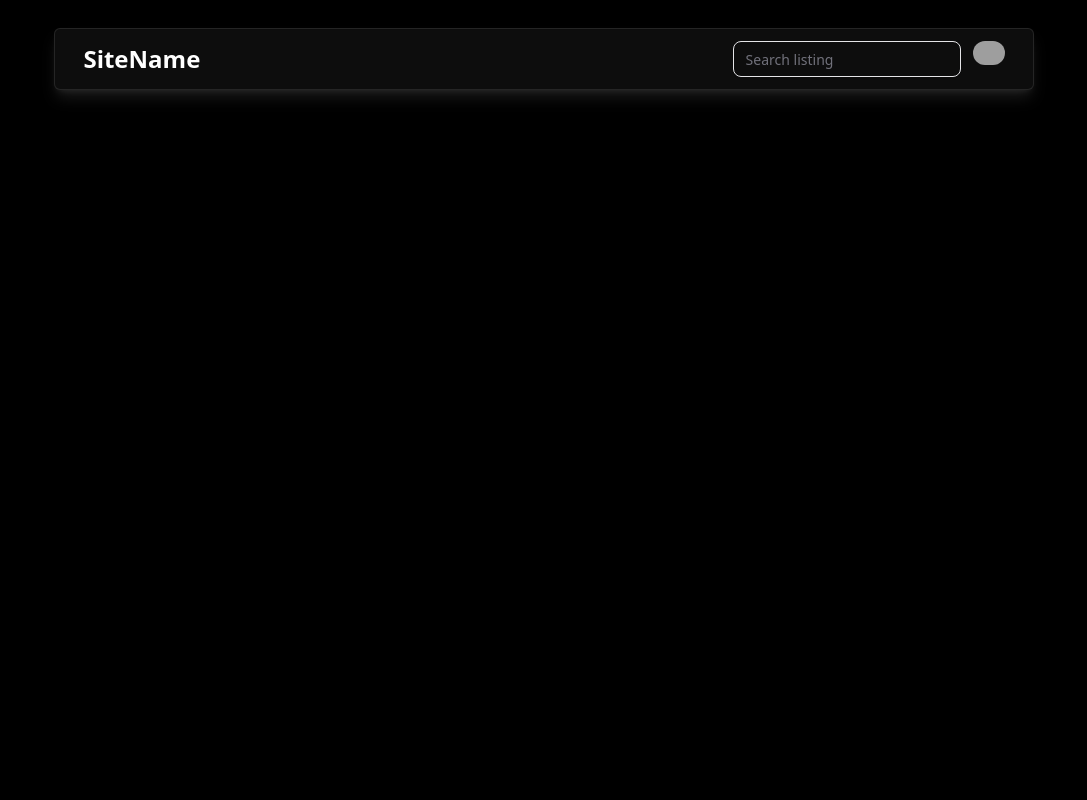
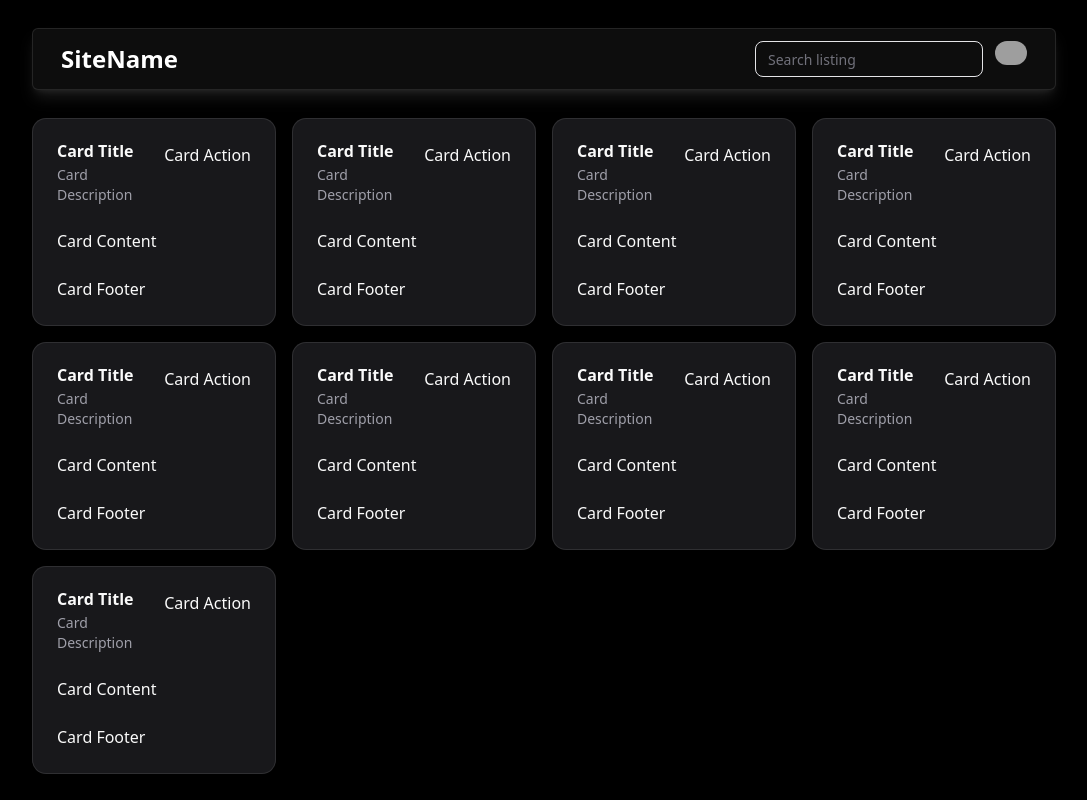
Before and after one commit to ByteBrewer101/carRental, a React (Vite) app in the folder frontend/: page /dashboard in a window 1280 px wide. Shown: the whole page, without its empty margins (96-1183 px from the left). Built offline with nearby package versions, Linux system fonts and the light colour scheme; grey boxes are pictures that could not be loaded; the HTML template or start-up script is replaced by a standard one.

Commit message:
changes10

```diff
--- a/frontend/src/Pages/DashBoard.jsx
+++ b/frontend/src/Pages/DashBoard.jsx
@@ -1,9 +1,23 @@
+import { MyCard } from "@/components/MyCard";
 import { NavBar } from "@/components/NavBar";
 
 export function DashBoard(){
     return (
-        <div className="bg-black min-h-screen">
-          <NavBar/>
+      <div className="bg-black min-h-screen">
+        <div className="flex flex-col w-full justify-center items-center">
+          <NavBar />
+          <div className="dark w-[80%] grid lg:grid-cols-4 md:grid-cols-3 gap-4">
+            <MyCard />
+            <MyCard />
+            <MyCard />
+            <MyCard />
+            <MyCard />
+            <MyCard />
+            <MyCard />
+            <MyCard />
+            <MyCard />
+          </div>
         </div>
-    )
+      </div>
+    );
 }
--- /dev/null
+++ b/frontend/src/components/MyCard.jsx
@@ -0,0 +1,22 @@
+import { Card, CardAction, CardContent, CardDescription, CardFooter, CardHeader, CardTitle } from "./ui/card";
+
+
+export function MyCard() {
+  return (
+    <div>
+      <Card className="hover:bg-white/20 cursor-pointer transition-all ease-in-out duration-500">
+        <CardHeader>
+          <CardTitle>Card Title</CardTitle>
+          <CardDescription>Card Description</CardDescription>
+          <CardAction>Card Action</CardAction>
+        </CardHeader>
+        <CardContent>
+          <p>Card Content</p>
+        </CardContent>
+        <CardFooter>
+          <p>Card Footer</p>
+        </CardFooter>
+      </Card>
+    </div>
+  );
+}
--- a/frontend/src/components/NavBar.jsx
+++ b/frontend/src/components/NavBar.jsx
@@ -4,7 +4,7 @@
 
 export function NavBar(){
     return (
-      <div className="flex justify-center items-center p-7">
+      <div className="flex justify-center items-center py-7 w-full">
       <div className="bg-white/5 shadow shadow-lg shadow-white/10 p-2 py-3 w-[80%] border-1 border-white/10 rounded-sm px-7 flex justify-between items-center">
 
         <div className="text-white font-bold text-2xl">SiteName</div>
--- /dev/null
+++ b/frontend/src/components/ui/card.jsx
@@ -0,0 +1,101 @@
+import * as React from "react"
+
+import { cn } from "@/lib/utils"
+
+function Card({
+  className,
+  ...props
+}) {
+  return (
+    <div
+      data-slot="card"
+      className={cn(
+        "bg-card text-card-foreground flex flex-col gap-6 rounded-xl border py-6 shadow-sm",
+        className
+      )}
+      {...props} />
+  );
+}
+
+function CardHeader({
+  className,
+  ...props
+}) {
+  return (
+    <div
+      data-slot="card-header"
+      className={cn(
+        "@container/card-header grid auto-rows-min grid-rows-[auto_auto] items-start gap-1.5 px-6 has-data-[slot=card-action]:grid-cols-[1fr_auto] [.border-b]:pb-6",
+        className
+      )}
+      {...props} />
+  );
+}
+
+function CardTitle({
+  className,
+  ...props
+}) {
+  return (
+    <div
+      data-slot="card-title"
+      className={cn("leading-none font-semibold", className)}
+      {...props} />
+  );
+}
+
+function CardDescription({
+  className,
+  ...props
+}) {
+  return (
+    <div
+      data-slot="card-description"
+      className={cn("text-muted-foreground text-sm", className)}
+      {...props} />
+  );
+}
+
+function CardAction({
+  className,
+  ...props
+}) {
+  return (
+    <div
+      data-slot="card-action"
+      className={cn(
+        "col-start-2 row-span-2 row-start-1 self-start justify-self-end",
+        className
+      )}
+      {...props} />
+  );
+}
+
+function CardContent({
+  className,
+  ...props
+}) {
+  return (<div data-slot="card-content" className={cn("px-6", className)} {...props} />);
+}
+
+function CardFooter({
+  className,
+  ...props
+}) {
+  return (
+    <div
+      data-slot="card-footer"
+      className={cn("flex items-center px-6 [.border-t]:pt-6", className)}
+      {...props} />
+  );
+}
+
+export {
+  Card,
+  CardHeader,
+  CardFooter,
+  CardTitle,
+  CardAction,
+  CardDescription,
+  CardContent,
+}
```
